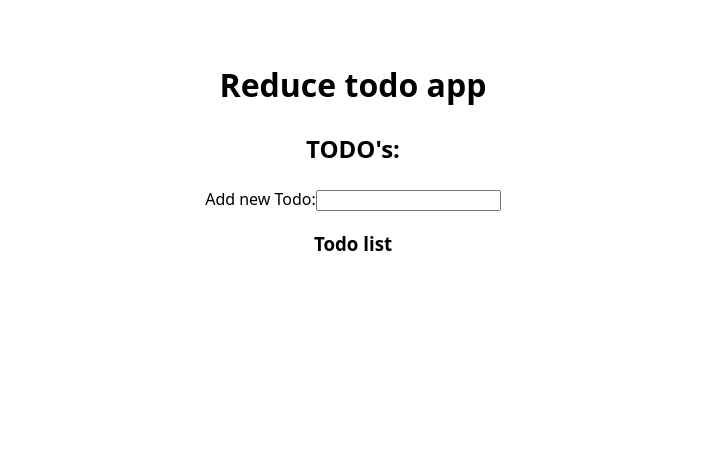
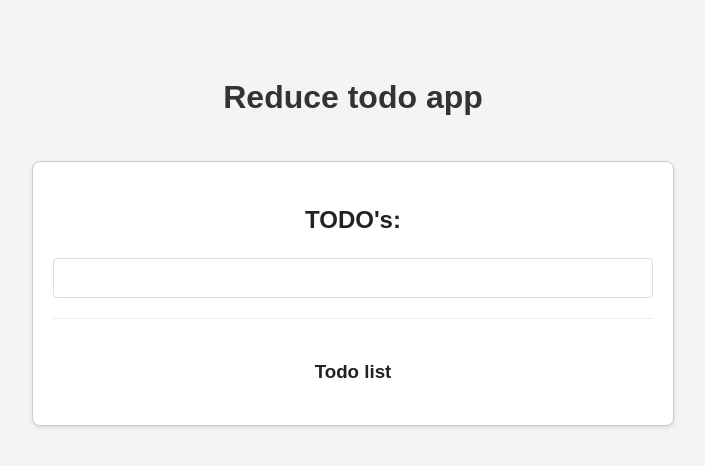
Before and after one commit to MiguelAngelGonzalesMelgar/digital-academy-reduce-todo-app, a React (Vite) app: page / in a window 1280 px wide. Shown: the top 466 px of the page, without its empty margins (287-992 px from the left). Built offline with nearby package versions, Linux system fonts and the light colour scheme.

Commit message:
styles: add style for Todo component.

```diff
--- a/src/App.css
+++ b/src/App.css
@@ -4,3 +4,102 @@
   padding: 2rem;
   text-align: center;
 }
+body {
+  font-family: Arial, sans-serif;
+  margin: 0;
+  padding: 20px;
+  background-color: #f4f4f4;
+  color: #333;
+}
+
+section {
+  max-width: 600px;
+  margin: 40px auto;
+  padding: 20px;
+  border: 1px solid #ccc;
+  border-radius: 8px;
+  background-color: #fff;
+  box-shadow: 0 2px 4px rgba(0, 0, 0, 0.1);
+}
+
+h2, h3 {
+  text-align: center;
+  color: #222;
+}
+
+form {
+  display: flex;
+  gap: 10px;
+  margin-bottom: 20px;
+}
+
+label {
+  display: none;
+}
+
+input[type="text"] {
+  flex-grow: 1;
+  padding: 10px;
+  border: 1px solid #ddd;
+  border-radius: 4px;
+  font-size: 16px;
+}
+
+input[type="text"]::placeholder {
+  color: #aaa;
+}
+
+button[type="submit"] {
+  padding: 10px 15px;
+  background-color: #4CAF50;
+  color: white;
+  border: none;
+  border-radius: 4px;
+  cursor: pointer;
+  font-size: 16px;
+  transition: background-color 0.2s ease-in-out;
+}
+
+button[type="submit"]:hover {
+  background-color: #45a049;
+}
+
+article {
+  border-top: 1px solid #eee;
+  padding-top: 20px;
+}
+
+article div {
+  display: flex;
+  justify-content: space-between;
+  align-items: center;
+  padding: 10px;
+  margin-bottom: 8px;
+  border: 1px solid #eee;
+  border-radius: 4px;
+  background-color: #f9f9f9;
+}
+
+article div p {
+  margin: 0;
+  flex-grow: 1;
+}
+
+article div button {
+  background-color: #f44336;
+  color: white;
+  border: none;
+  border-radius: 50%;
+  width: 28px;
+  height: 28px;
+  display: flex;
+  justify-content: center;
+  align-items: center;
+  font-weight: bold;
+  cursor: pointer;
+  transition: background-color 0.2s ease-in-out;
+}
+
+article div button:hover {
+  background-color: #da190b;
+}
```
